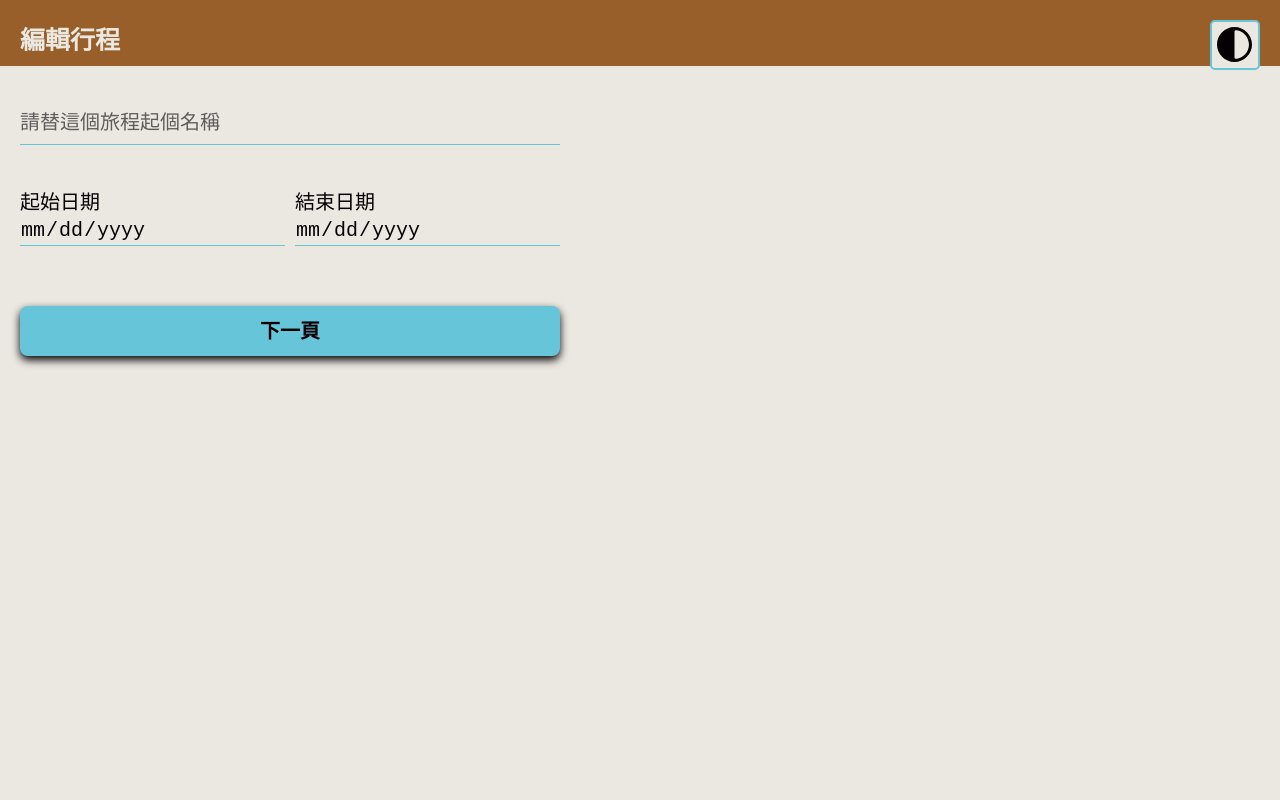
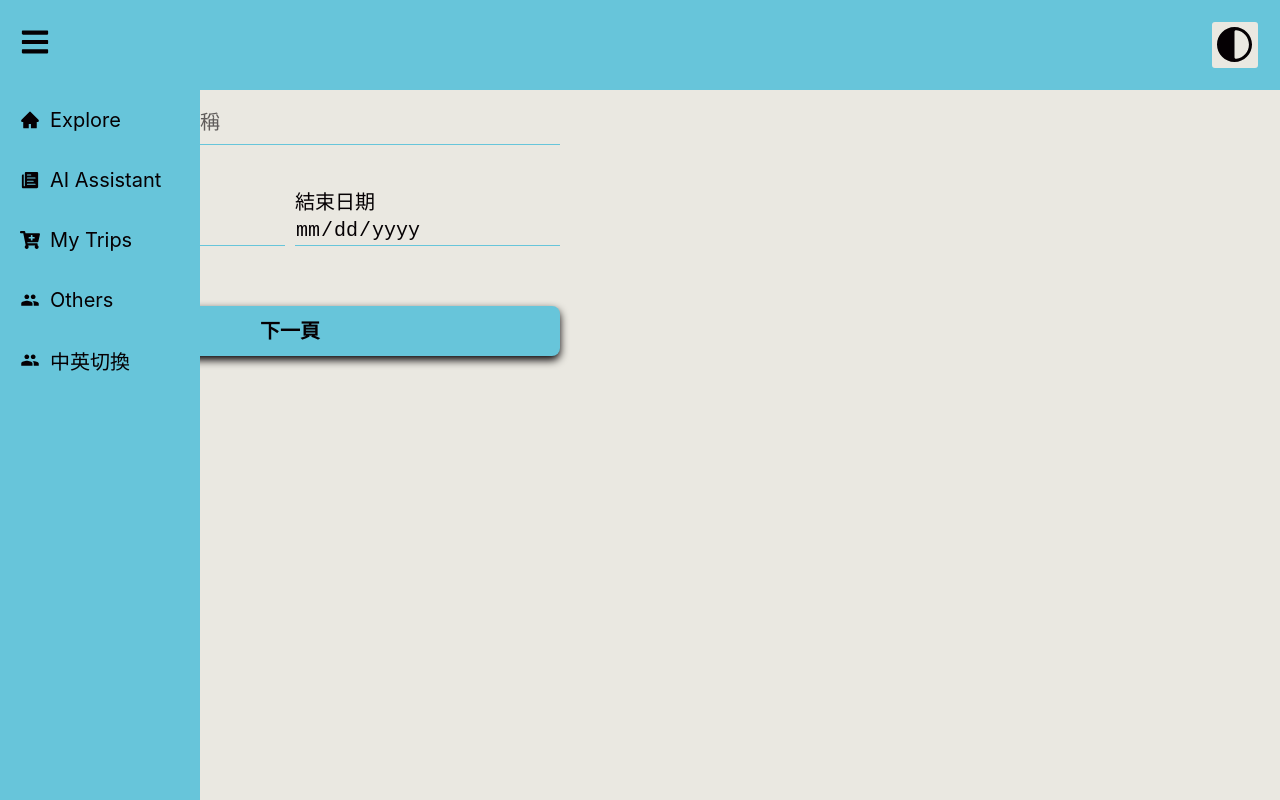
Before and after one commit to 112-2-SDM-G4/TripBuddy, a React (Create React App) app in the folder frontend/: page /edit in a window 1280 px wide. Built offline with nearby package versions, Linux system fonts and the light colour scheme.

Commit message:
[TAS-29] Add sidebar

```diff
--- a/frontend/src/App.js
+++ b/frontend/src/App.js
@@ -1,6 +1,7 @@
 import { Routes, Route } from "react-router-dom";
 import { AuthProvider } from "./hooks/useAuth";
 import { LanguageProvider } from "./hooks/useLanguage";
+import Sidebar from "./component/Sidebar";
 import Login from "./page/Login";
 import Edit from "./page/Edit";
 import NotFound from "./page/NotFound";
@@ -17,6 +18,8 @@ function App() {
             ></ColorButton>
             <LanguageProvider>
                 <AuthProvider>
+                    <Sidebar />
+
                     <Routes>
                         <Route path="/">
                             <Route path="login" element={<Login />} />
--- /dev/null
+++ b/frontend/src/component/Sidebar.jsx
@@ -0,0 +1,42 @@
+import React, { useState } from 'react';
+import * as FaIcons from 'react-icons/fa';
+import { Link } from 'react-router-dom';
+import { SidebarItem } from './SidebarItem';
+
+import style from "./Sidebar.module.css";
+
+function Sidebar() {
+  const [sidebar, setSidebar] = useState(true);
+
+  const showSidebar = () => setSidebar(!sidebar);
+
+  return (
+    <div className={style.main}>
+        <div className={style.sidebaricon}>
+          <Link to='#'>
+            <FaIcons.FaBars onClick={showSidebar} />
+          </Link>
+        </div>
+        {sidebar &&
+        <div className={style.menu}>
+            <div className={style.menuitems}>
+                {SidebarItem.map((item, index) => {
+                return (
+                    <div key={index} className={style.menuitem}>
+                    <Link to={item.path}>
+                        {item.icon}
+                        <div className={style.menuitemtext}>
+                          {item.title}
+                        </div>
+                    </Link>
+                    </div>
+                );
+                })}
+            </div>
+        </div>
+        }
+    </div>
+  );
+}
+
+export default Sidebar;
--- /dev/null
+++ b/frontend/src/component/Sidebar.module.css
@@ -0,0 +1,57 @@
+.main {
+    width: 100%;
+    height: 100%;
+    height: auto;
+    z-index: 1;
+    position: fixed;
+    top: 0;
+}
+
+.sidebaricon {
+    height: 4.5rem;
+    display: flex;
+    justify-content: start;
+    align-items: center;
+    background-color: var(--primarycolor);
+    padding: 1rem;
+    font-size: 1.5rem;
+}
+
+.menu {
+    width: 10rem;
+    height: 100vh;
+    /* margin: 0rem; */
+    /* padding: 0rem; */
+    background-color: var(--primarycolor);
+}
+
+.menuitems {
+    width: 100%;
+}
+
+.menuitem {
+    display: flex;
+    justify-content: start;
+    align-items: center;
+    /* padding: 0.5rem; */
+    height: 3rem;
+}
+
+.menuitem a {
+    text-decoration: none;
+    font-size: 1rem;
+    width: 100%;
+    height: 100%;
+    display: flex;
+    align-items: center;
+    /* border-radius: 0.25rem; */
+    padding: 1rem;
+}
+
+.menuitem a:hover {
+    background-color: var(--secondarycolor);
+}
+
+.menuitemtext {
+    padding: 0.5rem;
+}
--- /dev/null
+++ b/frontend/src/component/SidebarItem.js
@@ -0,0 +1,32 @@
+import React from 'react';
+import * as FaIcons from 'react-icons/fa';
+import * as AiIcons from 'react-icons/ai';
+import * as IoIcons from 'react-icons/io';
+
+export const SidebarItem = [
+  {
+    title: 'Explore',
+    path: '/explore',
+    icon: <AiIcons.AiFillHome />
+  },
+  {
+    title: 'AI Assistant',
+    path: '/aiassistant',
+    icon: <IoIcons.IoIosPaper />
+  },
+  {
+    title: 'My Trips',
+    path: '/mytrips',
+    icon: <FaIcons.FaCartPlus />
+  },
+  {
+    title: 'Others',
+    path: '/others',
+    icon: <IoIcons.IoMdPeople />
+  },
+  {
+    title: '中英切換',
+    path: '/others',
+    icon: <IoIcons.IoMdPeople />
+  }
+];
```
